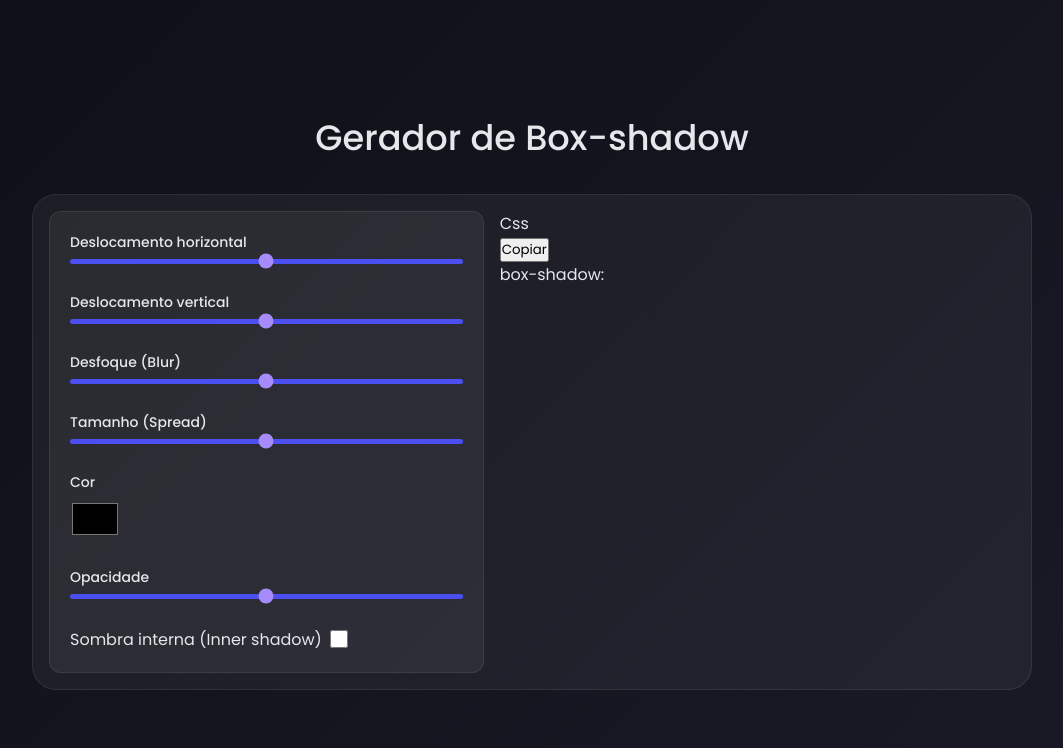
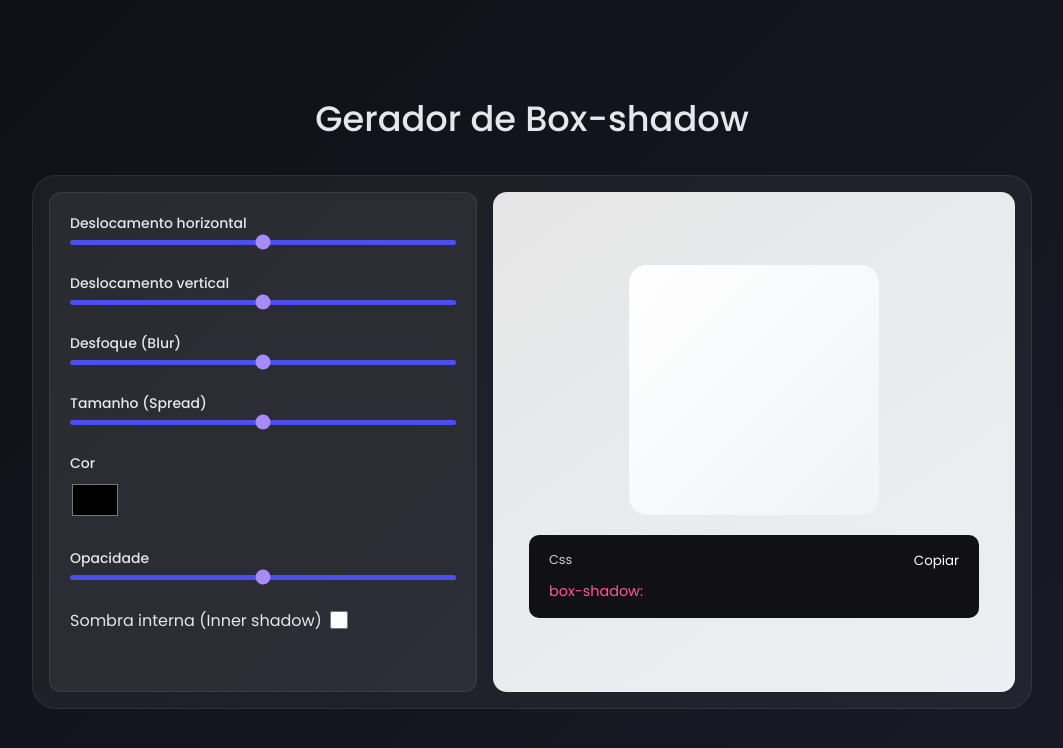
Before and after one commit to JoksLobo/gerador_de_box-Shadow, a Next.js app: page / in a window 1280 px wide. Shown: the top 748 px of the page, without its empty margins (108-1171 px from the left). Built offline with nearby package versions, Linux system fonts and the light colour scheme.

Commit message:
estilização do result, output-box, code-output, code-header, code-line

```diff
--- a/src/app/styles.css
+++ b/src/app/styles.css
@@ -87,4 +87,63 @@ h1 {
       }
     }
   }
+
+  .result {
+    width: 55%;
+    height: 500px;
+    background: linear-gradient(145deg, #e6e6e6, #eceff3);
+    display: flex;
+    gap: 20px;
+    flex-direction: column;
+    align-items: center;
+    justify-content: center;
+    border-radius: 14px;
+
+    .output-box {
+      background: linear-gradient(135deg, #ffffff, #f1f3f6);
+      width: 250px;
+      height: 250px;
+      border-radius: 18px;
+    }
+
+    .code-output {
+      background: #111114;
+      padding: 16px 20px;
+      border-radius: 10px;
+      font-size: 0.9rem;
+      display: flex;
+      flex-direction: column;
+      gap: 10px;
+      width: 450px;
+
+      .code-header {
+        display: flex;
+        justify-content: space-between;
+
+        p {
+          font-size: 0.8rem;
+          color: #cfcfcf;
+        }
+
+        button {
+          background-color: transparent;
+          color: #fff;
+          display: flex;
+          gap: 4px;
+          align-items: center;
+          cursor: pointer;
+          border: none;
+        }
+      }
+
+      .code-line {
+        word-break: break-all;
+        color: #42e2d8;
+
+        span {
+          color: #ff59a0;
+        }
+      }
+    }
+  }
 }
```
